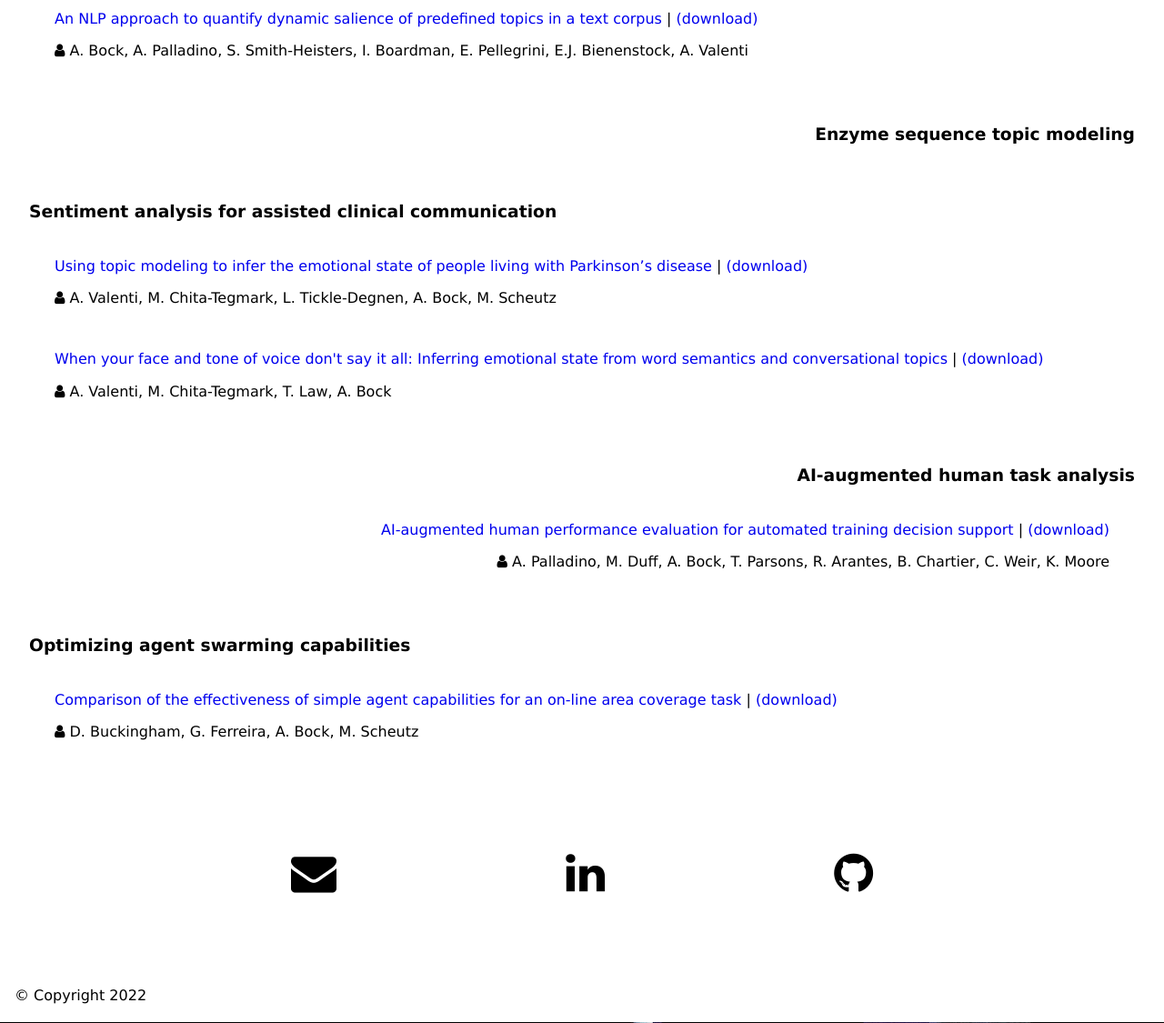
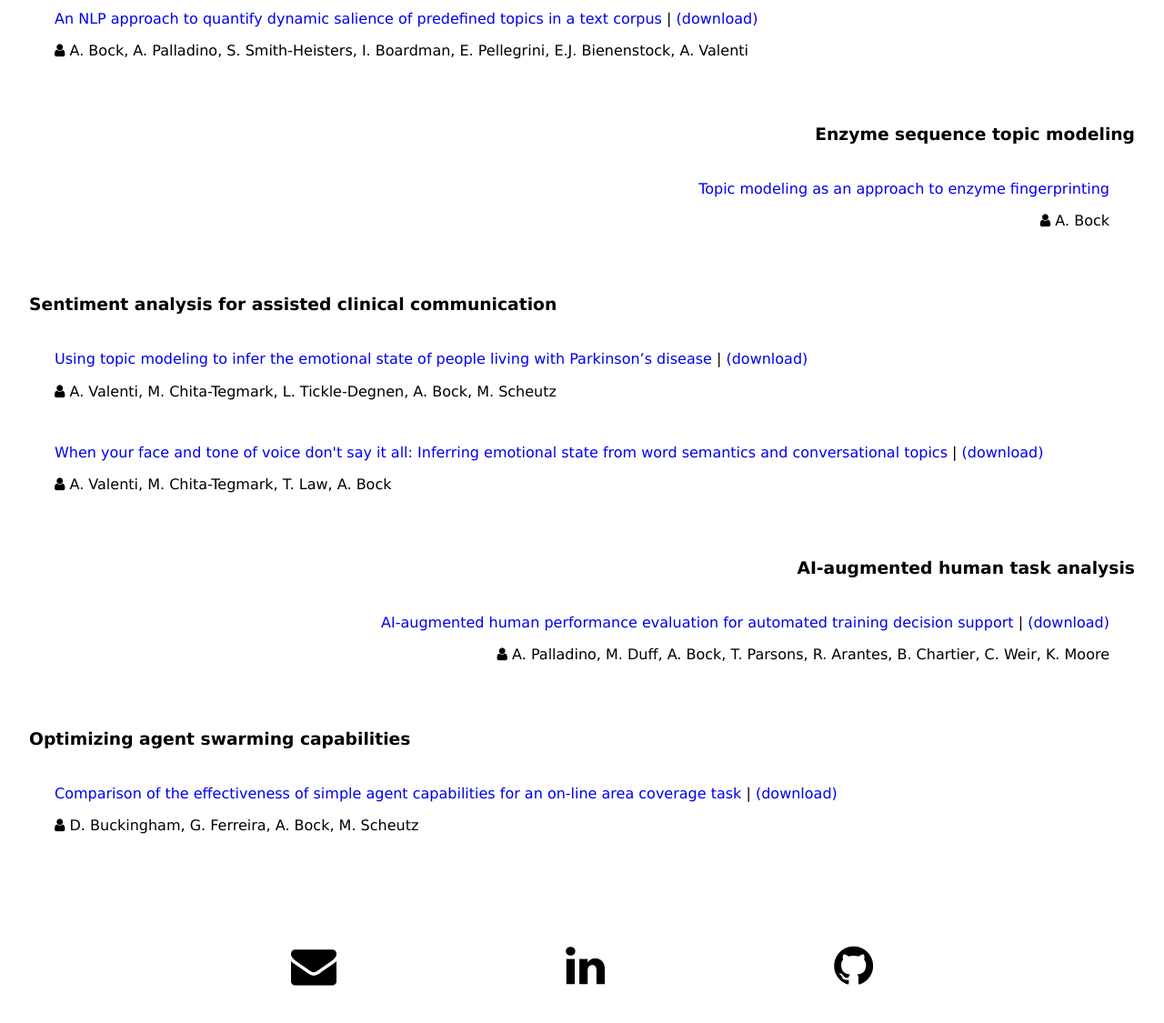
Before and after one commit to alex-bock/alex-bock.github.io, a PHP site: page / in a window 1280 px wide. Shown: the part 602-1727 px from the top of the page at 91% size. Run offline with PHP 8.4, Linux system fonts and the light colour scheme.

Commit message:
enzyme lda content

```diff
--- a/css/style.css
+++ b/css/style.css
@@ -120,11 +120,11 @@ section {
   padding: 16px 0px;
 }
 
-.projects .zigzag .project-entry .publication {
+.projects .zigzag .project-entry .article {
   padding: 16px 16px;
 }
 
-.projects .zigzag .project-entry .publication p {
+.projects .zigzag .project-entry .article p {
   padding: 4px 12px;
 }
 
--- a/index.html
+++ b/index.html
@@ -54,7 +54,7 @@
             <ul class="zigzag">
                 <li class="project-entry">
                     <h3>Discovering temporal trends in online corpora</h3>
-                    <div class="publication">
+                    <div class="article">
                         <p>
                             <a href="https://arxiv.org/abs/2108.07345" target="_blank">
                                 An NLP approach to quantify dynamic salience of
@@ -73,10 +73,21 @@
                 </li>
                 <li class="project-entry">
                     <h3>Enzyme sequence topic modeling</h3>
+                    <div class="article">
+                        <p>
+                            <a href="https://github.com/alex-bock/enzyme_FP_LDA" target="_blank">
+                                Topic modeling as an approach to enzyme
+                                fingerprinting
+                            </a>
+                        </p>
+                        <p>
+                            <i class="fa fa-user"></i> A. Bock
+                        </p>
+                    </div>
                 </li>
                 <li class="project-entry">
                     <h3>Sentiment analysis for assisted clinical communication</h3>
-                    <div class="publication">
+                    <div class="article">
                         <p>
                             <a href="https://www.tandfonline.com/doi/abs/10.1080/10400435.2019.1623342?journalCode=uaty20" target="_blank">
                                 Using topic modeling to infer the emotional
@@ -92,7 +103,7 @@
                             A. Bock, M. Scheutz
                         </p>
                     </div>
-                    <div class="publication">
+                    <div class="article">
                         <p>
                             <a href="https://www.researchgate.net/publication/334478944_When_your_face_and_tone_of_voice_don%27t_say_it_all_Inferring_emotional_state_from_word_semantics_and_conversational_topics_Workshop_on_Cognitive_Architectures_for_Human-Robot_Interaction" target="_blank">
                                 When your face and tone of voice don't say it
@@ -111,7 +122,7 @@
                 </li>
                 <li class="project-entry">
                     <h3>AI-augmented human task analysis</h3>
-                    <div class="publication">
+                    <div class="article">
                         <p>
                             <a href="https://link.springer.com/chapter/10.1007/978-3-030-68017-6_70" target="_blank">
                                 AI-augmented human performance evaluation for
@@ -130,7 +141,7 @@
                 </li>
                 <li class="project-entry">
                     <h3>Optimizing agent swarming capabilities</h3>
-                    <div class="publication">
+                    <div class="article">
                         <p>
                             <a href="https://ieeexplore.ieee.org/document/8628925" target="_blank">
                                 Comparison of the effectiveness of simple agent
```
